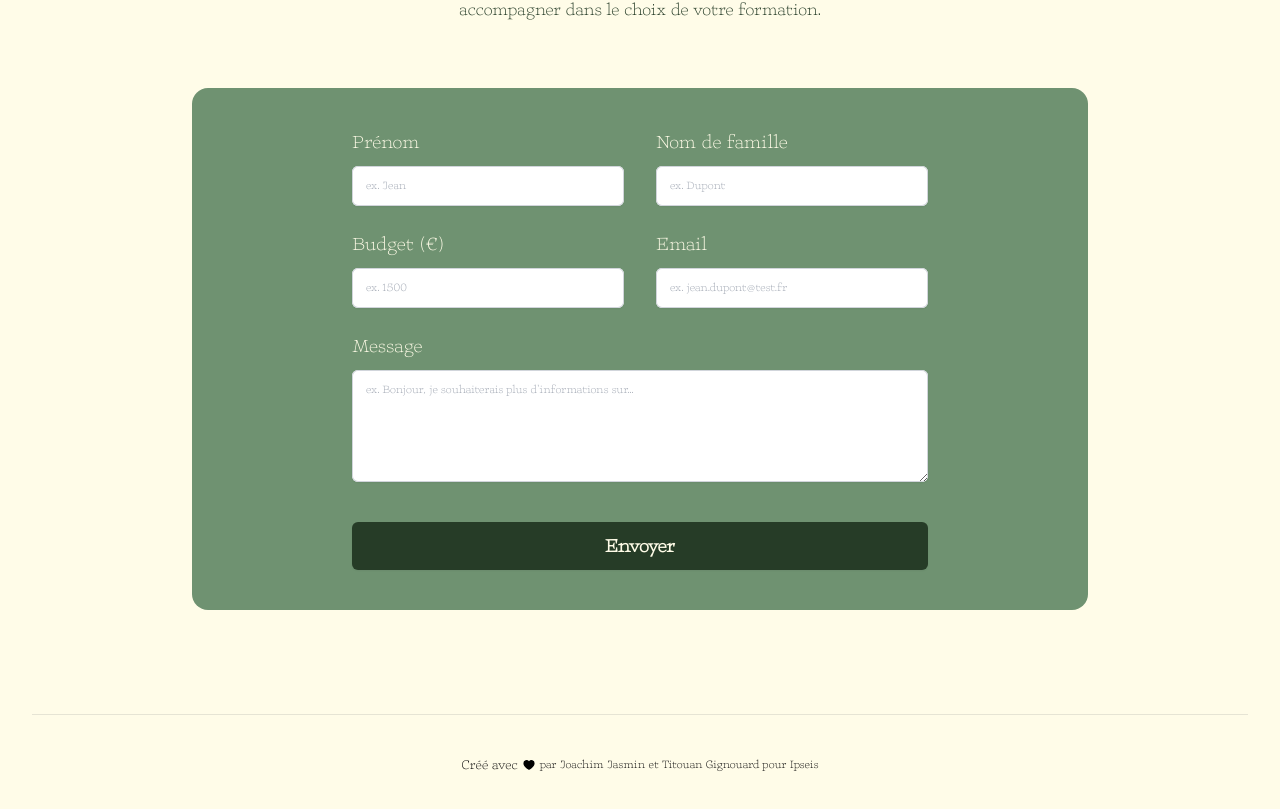
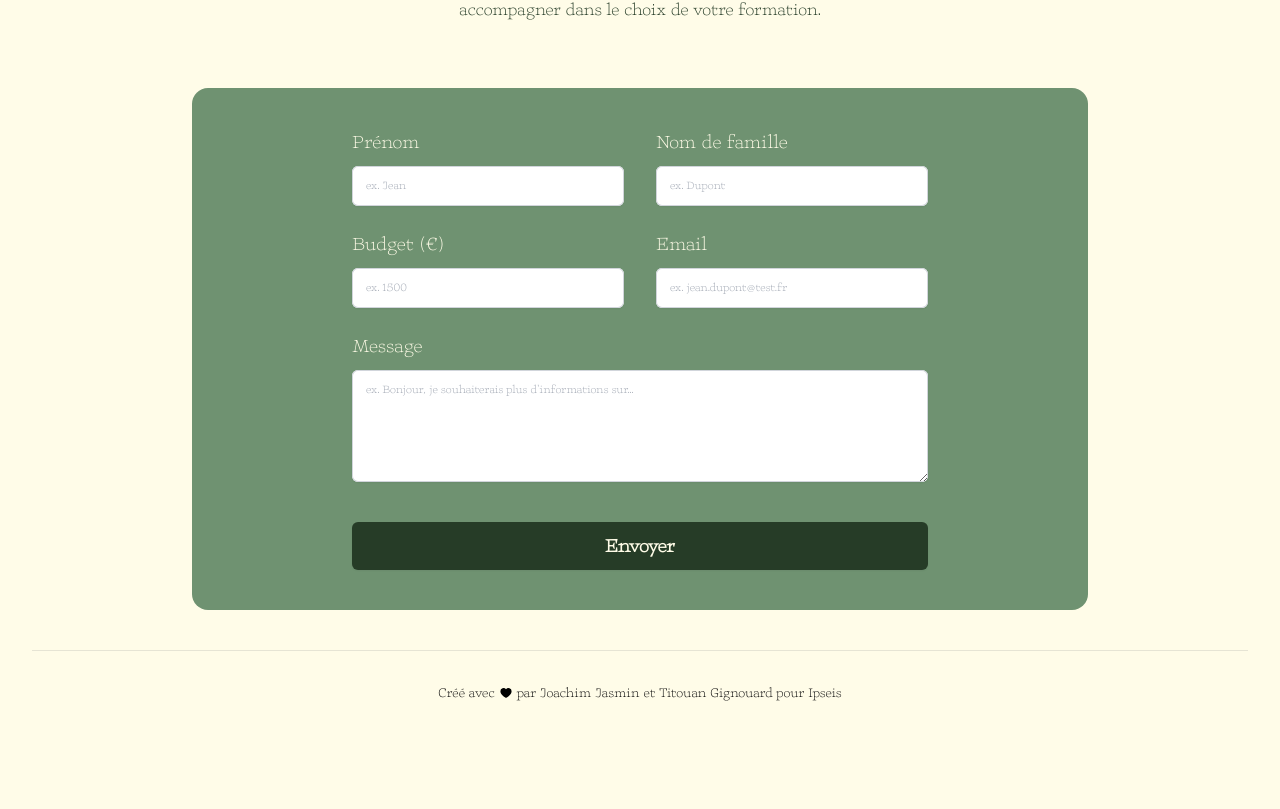
Before and after one commit to Jyok1m/ipseis, a Next.js app: page / in a window 1280 px wide. Shown: the part 1406-2215 px from the top of the page. After the commit the page ends 2141 px from the top, so only its background shows below. Built offline with nearby package versions, Linux system fonts and the light colour scheme.

Commit message:
Ajustement des styles du pied de page : modification des marges et des tailles de texte

```diff
--- a/src/components/global/Footer.tsx
+++ b/src/components/global/Footer.tsx
@@ -4,7 +4,7 @@ import { HeartIcon } from "@heroicons/react/20/solid";
 const Footer = () => {
 	return (
 		<div className="mx-auto px-6 lg:px-8 w-screen">
-			<footer aria-labelledby="footer-heading" className="relative border-t border-gray-900/10 py-5 mt-32 sm:mt-16 sm:py-10">
+			<footer aria-labelledby="footer-heading" className="relative border-t border-gray-900/10 py-6 lg:py-8">
 				<h2 id="footer-heading" className="sr-only">
 					Footer
 				</h2>
@@ -14,7 +14,7 @@ const Footer = () => {
 						<HeartIcon className="h-[14px]" />
 					</span>
 
-					<p className="text-xs text-sm"> par Joachim Jasmin et Titouan Gignouard pour Ipseis</p>
+					<p className="text-xs sm:text-sm"> par Joachim Jasmin et Titouan Gignouard pour Ipseis</p>
 				</div>
 			</footer>
 		</div>
```
